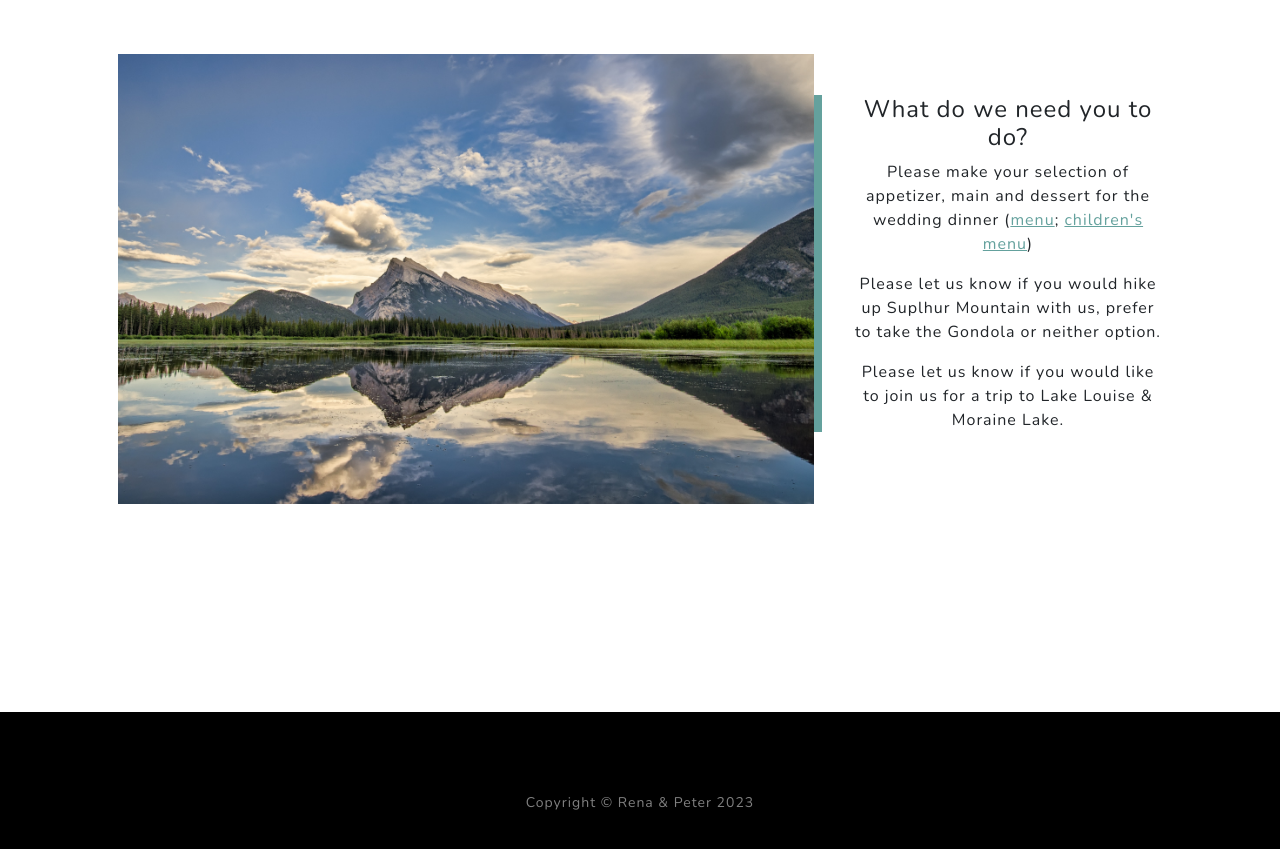
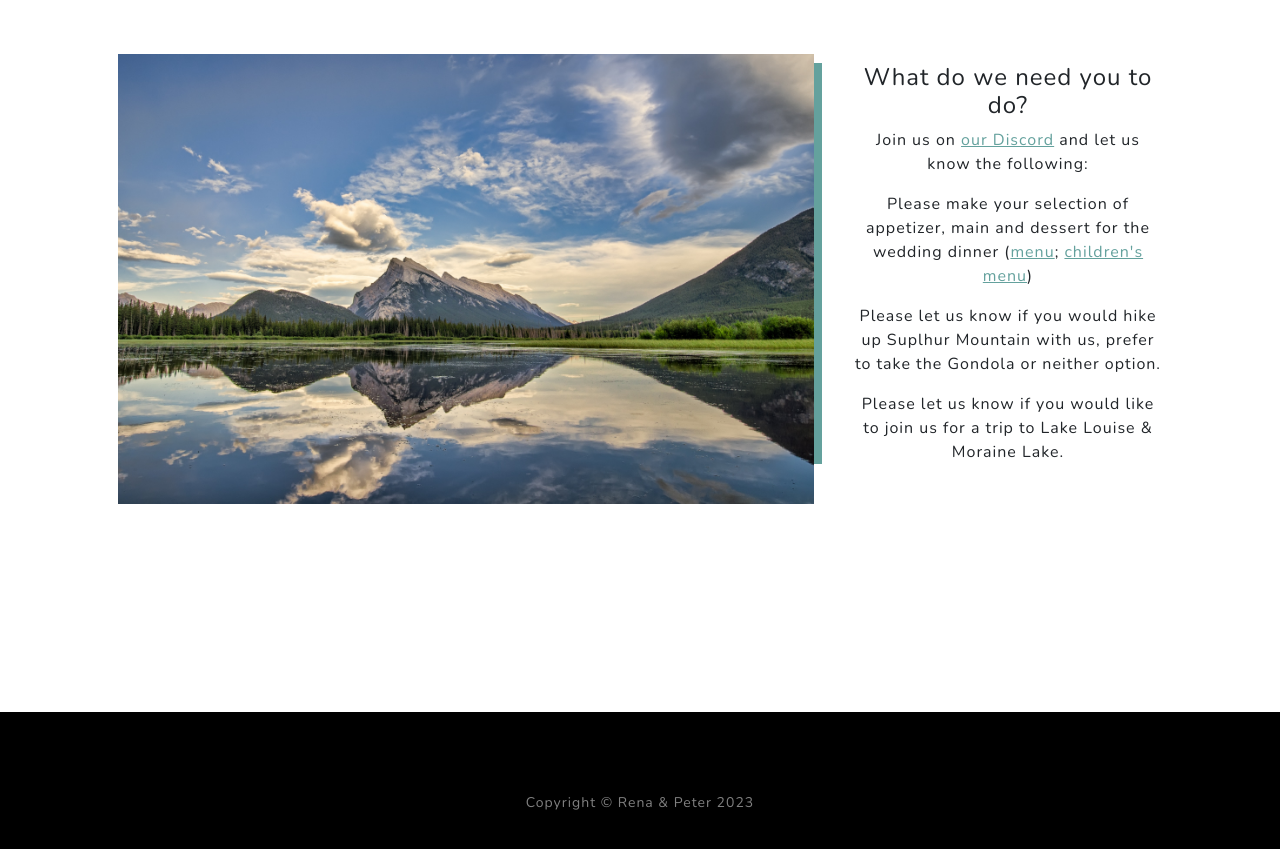
Before and after one commit to IrinaAndPeter/IrinaAndPeter.github.io, a plain HTML site: page index.html in a window 1280 px wide. Shown: the part 4980-5829 px from the top of the page. Drawn offline with nearby package versions, Linux system fonts and the light colour scheme.

Commit message:
Added Discord

```diff
--- a/index.html
+++ b/index.html
@@ -763,6 +763,7 @@
                 <div class="col-xl-4 col-lg-5 mb-3">
                     <div class="featured-text text-center text-lg-left">
                         <h4>What do we need you to do?</h4>
+                        <p>Join us on <a href="https://discord.com/channels/1122473060365250620/1122473060939862057">our Discord</a> and let us know the following:</p>
                         <p>Please make your selection of appetizer, main and dessert for the wedding dinner (<a href="https://www.vermillionroom.com/menu/#/daily">menu</a>; <a href="https://www.vermillionroom.com/menu/#/childrens">children's menu</a>)</p>
                         <p>Please let us know if you would hike up Suplhur Mountain with us, prefer to take the Gondola or neither option.</p>
                         <p>Please let us know if you would like to join us for a trip to Lake Louise & Moraine Lake.</p>
```
